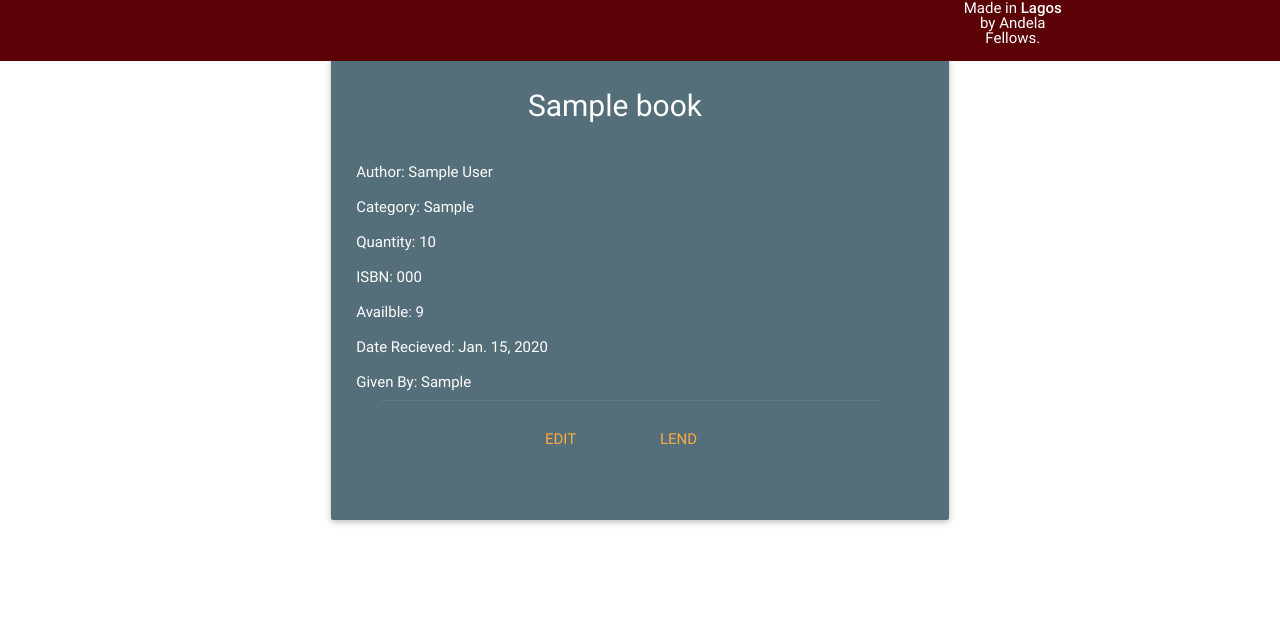
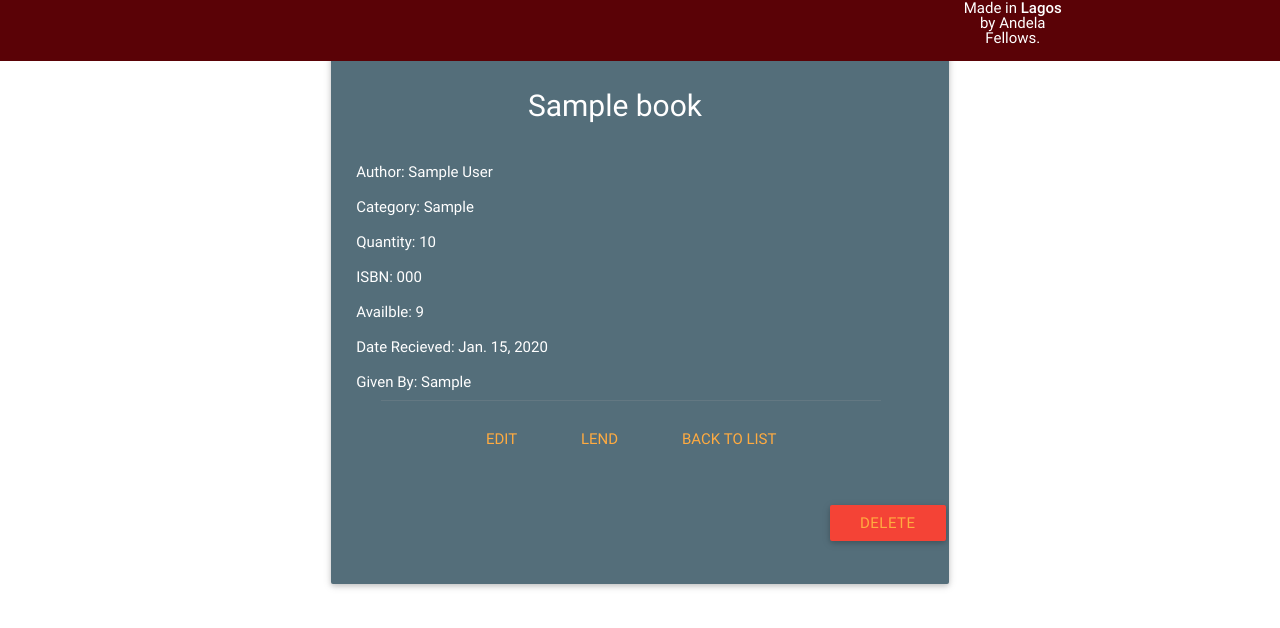
Before and after one commit to andela-gokerayi/Library-app, a Django app: page /detail/1 in a window 1280 px wide. Shown: the part 63-691 px from the top of the page. Run offline with Django 3.2, Linux system fonts and the light colour scheme; tables that the repository leaves empty hold one stand-in row (values such as "Sample post"); parts of the project's set-up code (start-up, migrations or seed data) failed here and were passed over; some libraries are stand-ins or nearby versions.

Commit message:
Changes url to deleting of books

```diff
--- a/templates/book/book_detail.html
+++ b/templates/book/book_detail.html
@@ -19,29 +19,24 @@
               <p>Date Recieved: {{book.date_recieved}}</p>
               <p>Given By: {{book.source}}</p>
             <div class="card-action links">
-                <a href="/edit-book/{{book.id}}" class="waves-effect waves-green btn-flat ">Edit</a>
-                <a href="/borrow/{{book.id}}" class="waves-effect waves-green btn-flat ">Lend</a>
+                <a href="/edit-book/{{book.id}}" class="waves-effect waves-green btn-flat book-action">Edit</a>
+                <a href="/borrow/{{book.id}}" class="waves-effect waves-green btn-flat book-action">Lend</a>
+                <a href="/home/" class="waves-effect waves-green btn-flat book-action">Back to List</a>
             </div>
+                <a class="waves-effect waves-light btn modal-trigger red del" href="#modal1">Delete</a>
+                <div id="modal1" class="modal del-modal">
+                  <div class="modal-content">
+                    <h4 class="modal-header">Hey, are you sure you want to delete {{ object.title }}?</h4>
+                    <form method="post">
+                      {% csrf_token %}
+                      <div class="modal-footer">
+                        <a href="/delete/{{book.id}}">Yeap, I'm sure.</a>
+                        <a href="/detail/{{object.id}}">Cancel</a>
+                      </div>
+                    </form>
+                  </div>
+                </div>
           </div>
         </div>
       </div>
 {% endblock content %}
-
-
-
-<!--<div class="card-content black-text">
-    <div>
-      <h1>{{ book.title }}</h1>
-      <p>Author: {{book.author}}</p>
-      <p>Category: {{book.category}}</p>
-      <p>Quantity: {{book.quantity}}</p>
-      <p>ISBN: {{book.isbn_number}}</p>
-      <p>Availble: {{num_book_available}}</p>
-      <p>Date Recieved: {{book.date_recieved}}</p>
-      <p>Given By: {{book.source}}</p>
-    </div>
-    <div class="modal-footer">
-      <a href="/edit-book/{{book.id}}" class="waves-effect waves-green btn-flat ">Edit</a>
-      <a href="{% url 'borrow-book' %}" class="waves-effect waves-green btn-flat ">Lend</a>
-    </div>
- </div>-->
```
